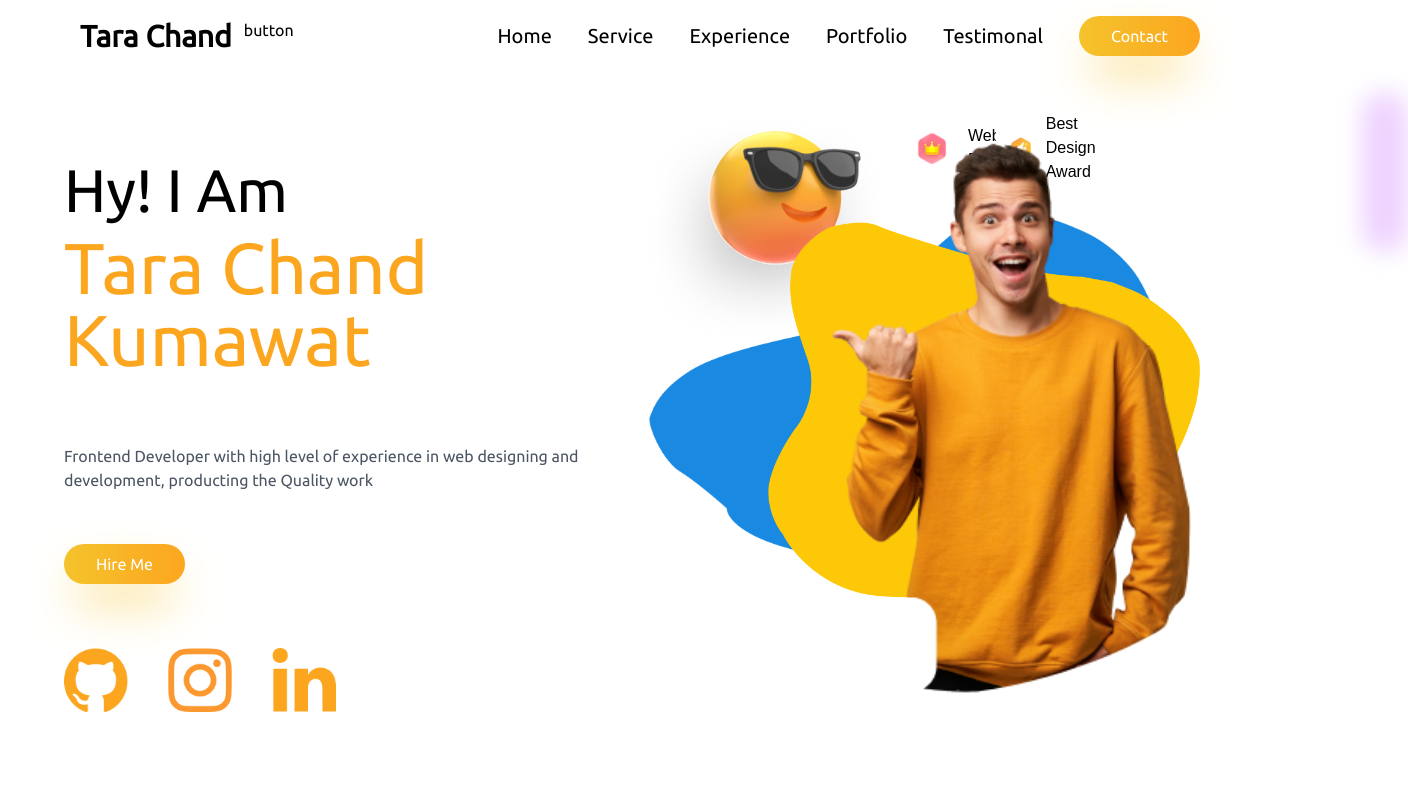
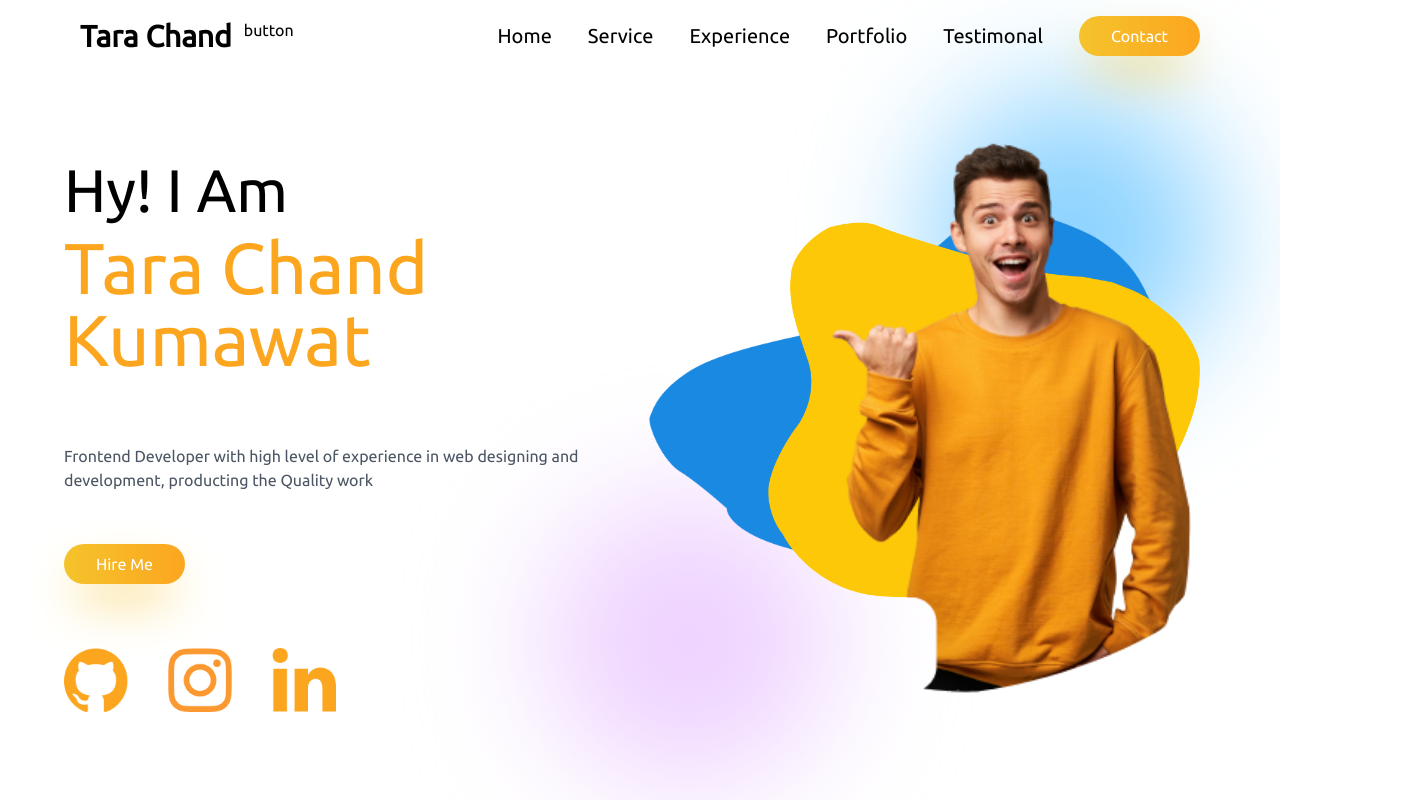
Before and after one commit to tara122333/tara-portfolio-MERN, a React (Create React App) app in the folder client/: page / in a window 1280 px wide. Shown: the whole page, 1408 px wide, since content can reach past the window. Built offline with nearby package versions, Linux system fonts and the light colour scheme.

Commit message:
fix position of image

```diff
--- a/client/src/component/Hero/Hero.jsx
+++ b/client/src/component/Hero/Hero.jsx
@@ -12,12 +12,7 @@ import boy from "../../img/boy.png";
 import glassesimoji from "../../img/glassesimoji.png";
 import thumbup from "../../img/thumbup.png";
 import crown from "../../img/crown.png";
-
-
-import FloatinDiv from '../FloatingDiv/FloatingDiv';
-
 const Hero = () => {
-    const transition = { duration: 2, type: "spring" };
 
   return (
     <>
@@ -56,47 +51,8 @@ const Hero = () => {
                 <div className='absolute z-30 w-96 md:scale-125 md:left-40 md:-top-3 lg:top-10 lg:left-48 lg:scale-110'>
                     <img src={boy} alt="vector" className='w-full h-full'/>
                 </div>
-
-            <motion.img
-            initial={{ left: "-36%" }}
-            whileInView={{ left: "-24%" }}
-            transition={transition}
-            src={glassesimoji}
-            alt=""
-            />
-
-            <motion.div
-            initial={{ top: "-4%", left: "74%" }}
-            whileInView={{ left: "68%" }}
-            transition={transition}
-            className="floating-div"
-            >
-            <FloatinDiv img={crown} text1="Web" text2="Developer" />
-            </motion.div>
-
-            {/* animation */}
-            <motion.div
-            initial={{ left: "9rem", top: "18rem" }}
-            whileInView={{ left: "0rem" }}
-            transition={transition}
-            className="floating-div"
-            >
-            {/* floatinDiv mein change hy dark mode ka */}
-            <FloatinDiv img={thumbup} text1="Best Design" text2="Award" />
-            </motion.div>
-
-
-            <div className="relative w-40 h-40 rounded-full bg-tara-purple blur-md -z-10 left-2/4 -top-5" style={{ background: "rgb(238 210 255)" }}></div>
-            <div
-            className="relative rounded-full bg-red-500 blur-md -z-10"
-            style={{
-                background: "#C1F5FF",
-                top: "17rem",
-                width: "21rem",
-                height: "11rem",
-                left: "-15rem",
-            }}
-            ></div>
+            <div className="relative w-96 h-72 rounded-full bg-tara-orange blur-3xl -z-10 left-2/4 -top-5" style={{ background: "rgb(138 210 255)" }}></div>
+            <div className="relative w-96 h-72 rounded-full bg-tara-purple blur-3xl -z-10 top-96 -left-96" style={{ background: "rgb(238 210 255)" }}></div>
             </div>
         </div>
     </>
```
